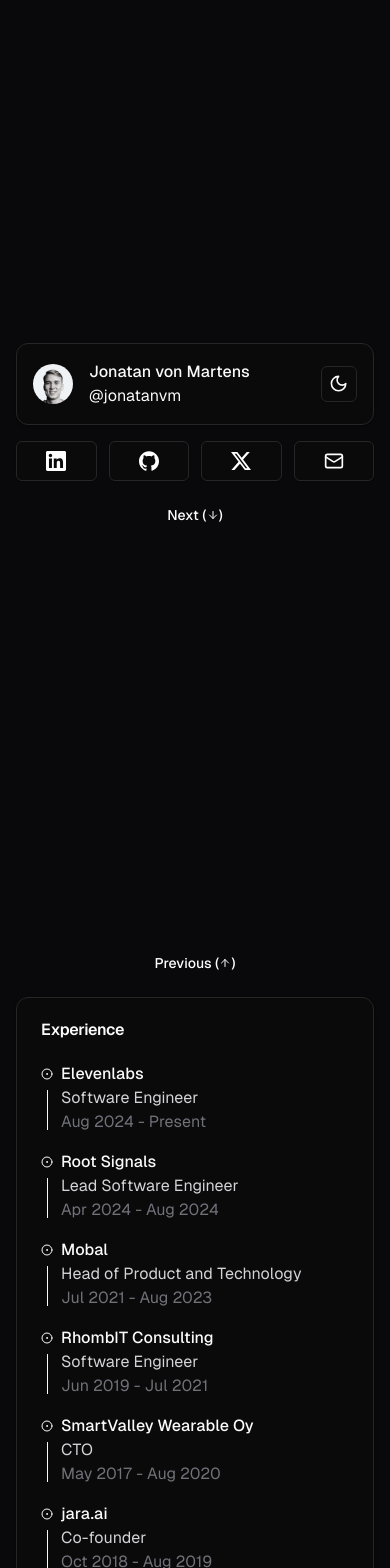
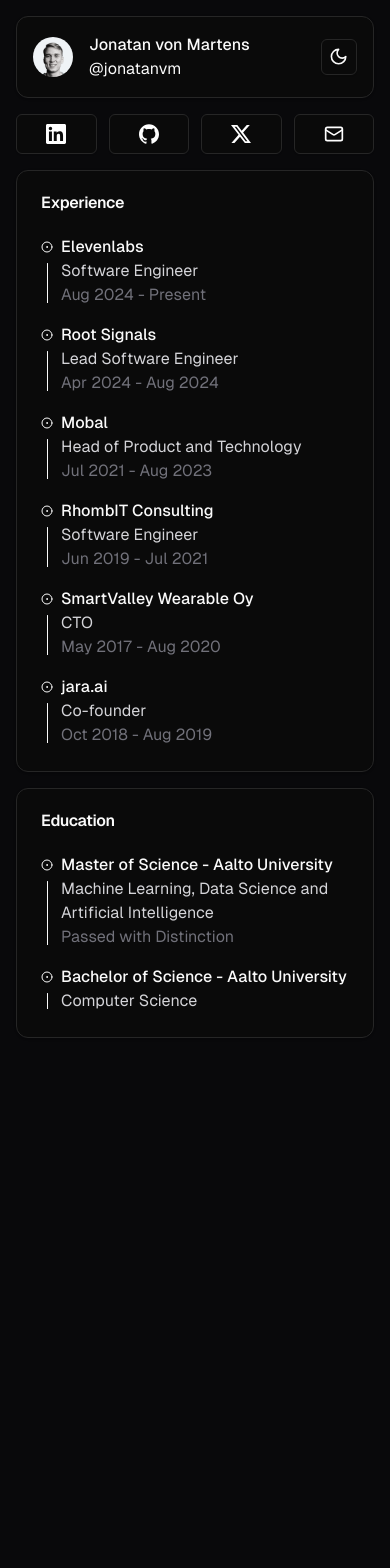
Before and after one commit to jonatanvm/jonatanvm, a Next.js app: page / in a window 390 px wide. Shown: the top 1568 px of the page. After the commit the page ends 1118 px from the top, so only its background shows below. Built offline with nearby package versions, Linux system fonts and the light colour scheme.

Commit message:
feat: hide sections on mobile

```diff
--- a/src/app/page.tsx
+++ b/src/app/page.tsx
@@ -219,7 +219,7 @@
     <div
       id={id}
       className={
-        "w-full min-h-screen justify-center gap-4 flex flex-col active-section"
+        "w-full sm:min-h-screen justify-center gap-4 flex flex-col active-section"
       }
     >
       {children}
--- a/src/components/client-navigation.tsx
+++ b/src/components/client-navigation.tsx
@@ -46,7 +46,11 @@
   const { nextItem } = useScrollToSection();
 
   return (
-    <Button variant={"ghost"} onClick={() => nextItem()}>
+    <Button
+      variant={"ghost"}
+      onClick={() => nextItem()}
+      className={"hidden sm:inline-flex"}
+    >
       Next (<ArrowDownIcon className={"w-3 h-3"} />)
     </Button>
   );
@@ -56,7 +60,11 @@
   const { prevItem } = useScrollToSection();
 
   return (
-    <Button variant={"ghost"} onClick={() => prevItem()}>
+    <Button
+      variant={"ghost"}
+      onClick={() => prevItem()}
+      className={"hidden sm:inline-flex"}
+    >
       Previous (<ArrowUpIcon className={"w-3 h-3"} />)
     </Button>
   );
```
